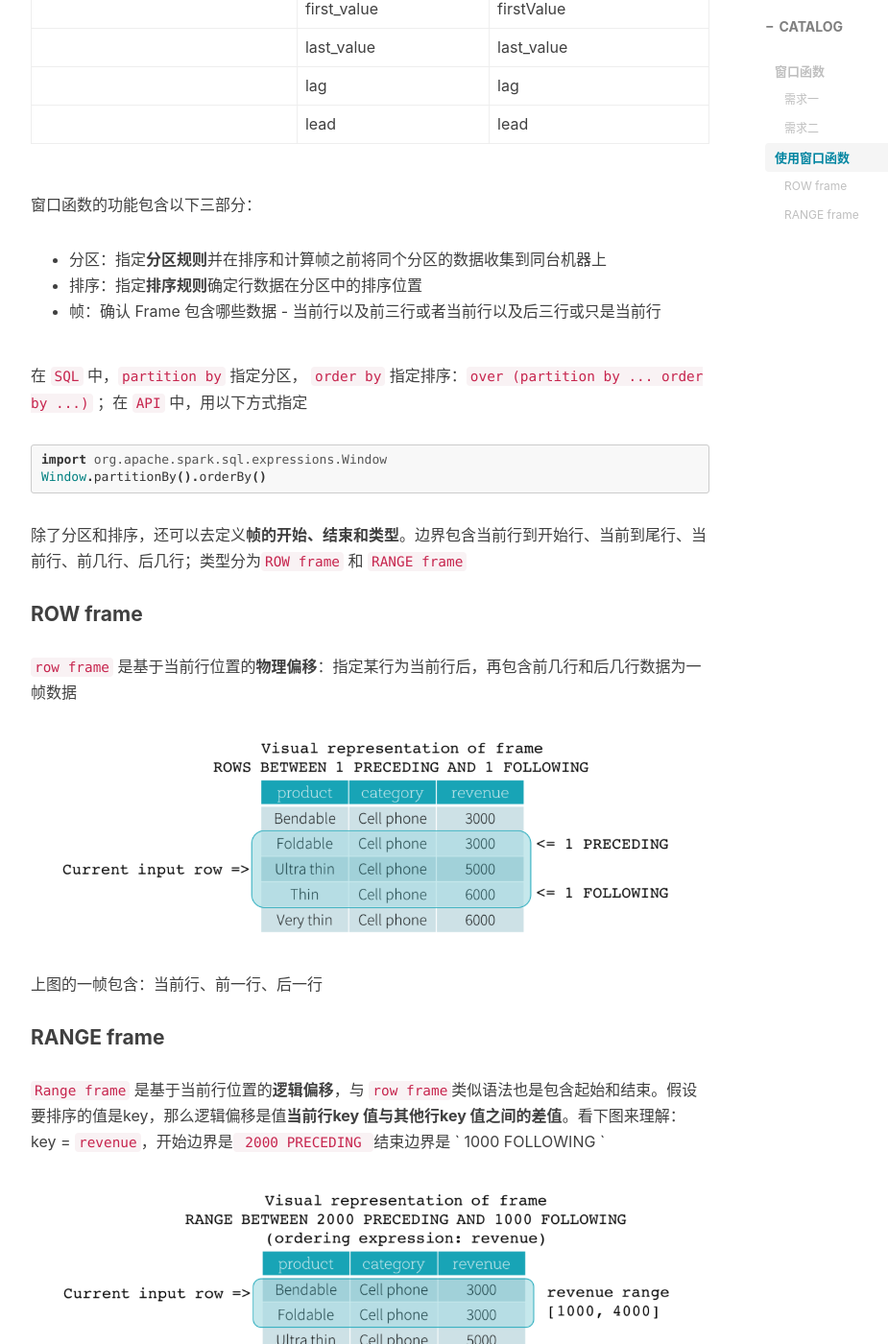
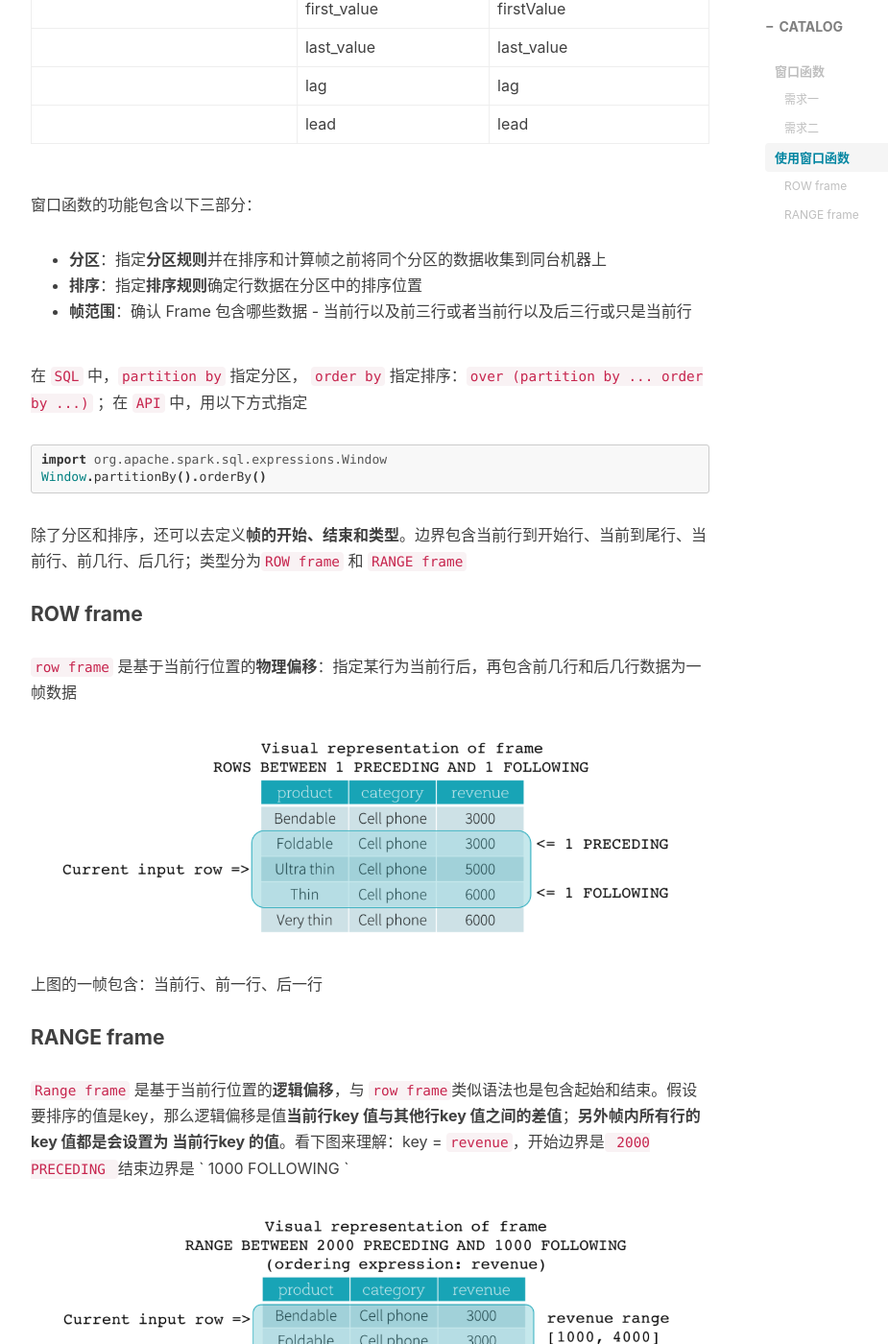
Before and after one commit to vendanner/vendanner.github.io, a Jekyll site: the page built from _posts/2019-10-25-Spark SQL 窗口函数(译).md, in a window 1280 px wide and 1400 px high, scrolled down 3761 px. Shown: the whole window at 96% size, without its empty margins (233-1158 px from the left). Built offline with Jekyll 4.4.1, drawn with Linux system fonts in a browser that asks for light colours; nearby versions of some CDN libraries; comment, search, counter and statistics services are not loaded; some of the changed text lies outside the part shown.

Commit message:
Update 2019-10-25-Spark SQL 窗口函数(译).md

```diff
--- a/_posts/2019-10-25-Spark SQL 窗口函数(译).md
+++ b/_posts/2019-10-25-Spark SQL 窗口函数(译).md
@@ -93,9 +93,9 @@
 
 窗口函数的功能包含以下三部分：
 
-- 分区：指定**分区规则**并在排序和计算帧之前将同个分区的数据收集到同台机器上
-- 排序：指定**排序规则**确定行数据在分区中的排序位置
-- 帧：确认 Frame 包含哪些数据 - 当前行以及前三行或者当前行以及后三行或只是当前行
+- **分区**：指定**分区规则**并在排序和计算帧之前将同个分区的数据收集到同台机器上
+- **排序**：指定**排序规则**确定行数据在分区中的排序位置
+- **帧范围**：确认 Frame 包含哪些数据 - 当前行以及前三行或者当前行以及后三行或只是当前行
 
 在 `SQL` 中，`partition by` 指定分区， `order by` 指定排序：`over (partition by ... order by ...)` ；在 `API` 中，用以下方式指定
 
@@ -116,10 +116,14 @@
 
 #### RANGE frame
 
-`Range frame` 是基于当前行位置的**逻辑偏移**，与 `row frame`类似语法也是包含起始和结束。假设要排序的值是key，那么逻辑偏移是值**当前行key 值与其他行key 值之间的差值**。看下图来理解：key  = `revenue`，开始边界是` 2000 PRECEDING ` 结束边界是 ` 1000 FOLLOWING `
+`Range frame` 是基于当前行位置的**逻辑偏移**，与 `row frame`类似语法也是包含起始和结束。假设要排序的值是key，那么逻辑偏移是值**当前行key 值与其他行key 值之间的差值**；**另外帧内所有行的key 值都是会设置为 当前行key 的值**。看下图来理解：key  = `revenue`，开始边界是` 2000 PRECEDING ` 结束边界是 ` 1000 FOLLOWING `
 
 ![](https://vendanner.github.io/img/SparkSQL/range_frame.png)
 
 当前行`revenue` 值为 3000，那么逻辑偏移就是 [1000,4000]，就可以得到当前的帧数据是 `Bendable` 和 `Foldable`。
 
 到此应该可以理解第二个需求的代码：
+
+- `func.max(dataFrame['revenue']).over(windowSpec)`：新增一列数据，该列数据的**所有值**是分组中收入最高行的收入值
+- 新增列 -  `dataFrame['revenue']`：分组内收入最高收入与每行的差值
+- 查询中新增列即可
```
